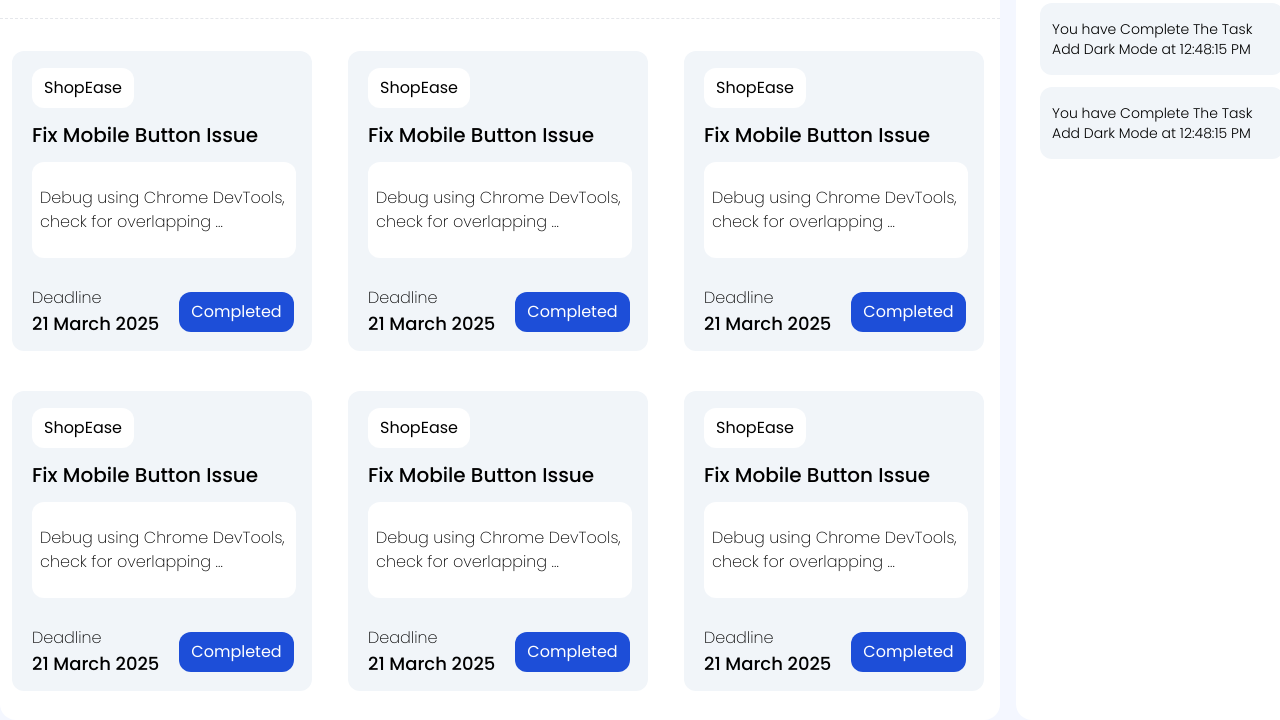
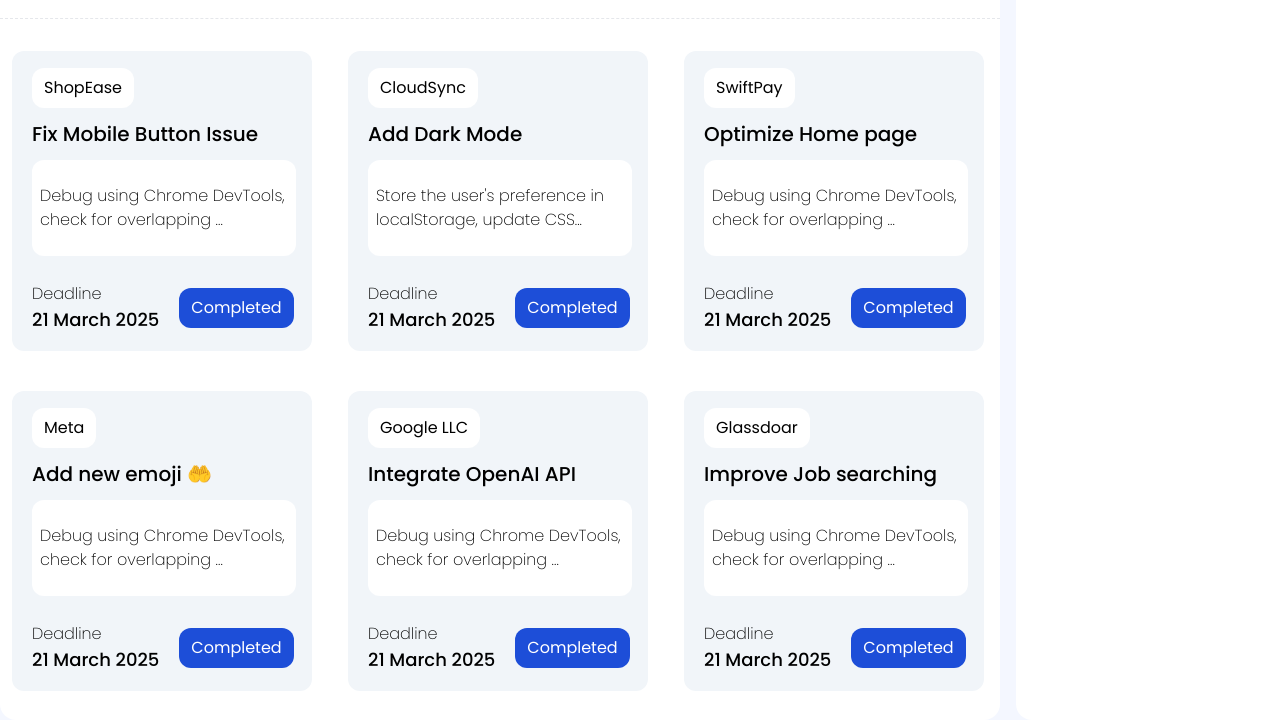
Before and after one commit to mdabdulaziz7322/Dev-Board-assignment, a plain HTML site: page index.html in a window 1280 px wide. Shown: the part 266-986 px from the top of the page. Drawn offline with nearby package versions, Linux system fonts and the light colour scheme.

Commit message:
java script code for buttons updated

```diff
--- a/index.html
+++ b/index.html
@@ -25,7 +25,7 @@
         <div class="flex justify-center items-center gap-10">
             <div class="flex justify-center items-center gap-2 bg-slate-100 py-4 px-7 rounded-full">
                 <img src="assets/checkbox.png" alt="">
-                <h1 class="font-bold text-3xl">23</h1>
+                <h1 class="font-bold text-3xl"><span id="finished-tasks">23</span></h1>
             </div>
             <div class="bg-slate-100 py-3 px-3 rounded-full">
                 <img src="assets/theme-btn.png" alt="">
@@ -40,7 +40,7 @@
                         <img src="assets/checkbox.png" alt="">
                         <div>
                             <p>Task Assigned</p>
-                            <h1 class="font-bold text-3xl">06</h1>
+                            <h1 class="font-bold text-3xl"> <span id="remaining-tasks">6</span></h1>
                         </div>
                     </div>
                     <div class="flex items-center bg-gradient py-3 px-2 mt-6 ml-3 rounded-xl">
@@ -61,86 +61,85 @@
                 <div id="" class=" grid grid-cols-3 gap-5 mx-auto ml-3 mr-0 mt-3">
                     <div id="card-1" class="bg-slate-100 card mt-5 rounded-xl ">
                         <h3 class="py-2 px-3 rounded-xl bg-white text-base ml-5 mt-3">ShopEase</h3>
-                        <h1 class="ml-5 font-medium text-xl">Fix Mobile Button Issue </h1>
+                        <h1 class="text ml-5 font-medium text-xl">Fix Mobile Button Issue </h1>
                         <P class="ml-5 rounded-xl bg-white mr-4 px-2 py-6 font-extralight">Debug using Chrome DevTools,
                             check for overlapping ...</P>
                         <hr>
                         <div class="flex items-center justify-evenly">
-                            <div class="ml-5 mb-2">
+                            <div class="ml-5 mb-3">
                                 <p class="font-extralight">Deadline</p>
                                 <h4 class="text-lg font-medium">21 March 2025</h4>
                             </div>
-                            <button class="ml-5 text-white bg-blue-700 rounded-xl py-2 px-3 mb-2">Completed</button>
+                            <button class="complete-btn ml-5 text-white bg-blue-700 rounded-xl py-2 px-3 mb-3">Completed</button>
                         </div>
                     </div>
                     <div id="card-2" class="bg-slate-100 card mt-5 rounded-xl">
-                        <h3 class="py-2 px-3 rounded-xl bg-white text-base ml-5 mt-3">ShopEase</h3>
-                        <h1 class="ml-5 font-medium text-xl">Fix Mobile Button Issue </h1>
+                        <h3 class="py-2 px-3 rounded-xl bg-white text-base ml-5 mt-3">CloudSync</h3>
+                        <h1 class="text ml-5 font-medium text-xl">Add Dark Mode </h1>
+                        <P class="ml-5 rounded-xl bg-white mr-4 px-2 py-6 font-extralight">Store the user's preference in localStorage, update CSS...</P>
+                        <hr>
+                        <div class="flex items-center justify-evenly">
+                            <div class="ml-5 mb-3">
+                                <p class="font-extralight">Deadline</p>
+                                <h4 class="text-lg font-medium">21 March 2025</h4>
+                            </div>
+                            <button class="complete-btn ml-5 text-white bg-blue-700 rounded-xl py-2 px-3 mb-3">Completed</button>
+                        </div>
+                    </div>
+                    <div id="card-3" class="bg-slate-100 card mt-5 rounded-xl">
+                        <h3 class="py-2 px-3 rounded-xl bg-white text-base ml-5 mt-3">SwiftPay</h3>
+                        <h1 class="text ml-5 font-medium text-xl">Optimize  Home page </h1>
+                        <P class="ml-5 rounded-xl bg-white mr-4 px-2 py-6 font-extralight"> Debug using Chrome DevTools,
+                            check for overlapping ... </P>
+                        <hr>
+                        <div class="flex items-center justify-evenly">
+                            <div class="ml-5 mb-3">
+                                <p class="font-extralight">Deadline</p>
+                                <h4 class="text-lg font-medium">21 March 2025</h4>
+                            </div>
+                            <button class="complete-btn ml-5 text-white bg-blue-700 rounded-xl py-2 px-3 mb-3">Completed</button>
+                        </div>
+                    </div>
+                    <div id="card-4" class="bg-slate-100 card mt-5 rounded-xl">
+                        <h3 class="py-2 px-3 rounded-xl bg-white text-base ml-5 mt-3">Meta</h3>
+                        <h1 class="text ml-5 font-medium text-xl">Add new emoji 🤲 </h1>
                         <P class="ml-5 rounded-xl bg-white mr-4 px-2 py-6 font-extralight">Debug using Chrome DevTools,
                             check for overlapping ...</P>
                         <hr>
                         <div class="flex items-center justify-evenly">
-                            <div class="ml-5 mb-2">
+                            <div class="ml-5 mb-3">
                                 <p class="font-extralight">Deadline</p>
                                 <h4 class="text-lg font-medium">21 March 2025</h4>
                             </div>
-                            <button class="ml-5 text-white bg-blue-700 rounded-xl py-2 px-3 mb-2">Completed</button>
+                            <button id="btn-4" class="complete-btn ml-5 text-white bg-blue-700 rounded-xl py-2 px-3 mb-3">Completed</button>
                         </div>
                     </div>
-                    <div id="card-3" class="bg-slate-100 card mt-5 rounded-xl">
-                        <h3 class="py-2 px-3 rounded-xl bg-white text-base ml-5 mt-3">ShopEase</h3>
-                        <h1 class="ml-5 font-medium text-xl">Fix Mobile Button Issue </h1>
+                    <div id="card-5" class="bg-slate-100 card mt-5 rounded-xl">
+                        <h3 class="py-2 px-3 rounded-xl bg-white text-base ml-5 mt-3">Google LLC</h3>
+                        <h1 class="text ml-5 font-medium text-xl">Integrate OpenAI API</h1>
                         <P class="ml-5 rounded-xl bg-white mr-4 px-2 py-6 font-extralight">Debug using Chrome DevTools,
                             check for overlapping ...</P>
                         <hr>
                         <div class="flex items-center justify-evenly">
-                            <div class="ml-5 mb-2">
+                            <div class="ml-5 mb-3">
                                 <p class="font-extralight">Deadline</p>
                                 <h4 class="text-lg font-medium">21 March 2025</h4>
                             </div>
-                            <button class="ml-5 text-white bg-blue-700 rounded-xl py-2 px-3 mb-2">Completed</button>
+                            <button class="complete-btn ml-5 text-white bg-blue-700 rounded-xl py-2 px-3 mb-3">Completed</button>
                         </div>
                     </div>
-                    <div id="card-4" class="bg-slate-100 card mt-5 rounded-xl">
-                        <h3 class="py-2 px-3 rounded-xl bg-white text-base ml-5 mt-3">ShopEase</h3>
-                        <h1 class="ml-5 font-medium text-xl">Fix Mobile Button Issue </h1>
+                    <div id="card-6" class="bg-slate-100 card mt-5 rounded-xl">
+                        <h3 class="py-2 px-3 rounded-xl bg-white text-base ml-5 mt-3">Glassdoar</h3>
+                        <h1 class="text ml-5 font-medium text-xl">Improve Job searching</h1>
                         <P class="ml-5 rounded-xl bg-white mr-4 px-2 py-6 font-extralight">Debug using Chrome DevTools,
                             check for overlapping ...</P>
                         <hr>
                         <div class="flex items-center justify-evenly">
-                            <div class="ml-5 mb-2">
+                            <div class="ml-5 mb-3">
                                 <p class="font-extralight">Deadline</p>
                                 <h4 class="text-lg font-medium">21 March 2025</h4>
                             </div>
-                            <button class="ml-5 text-white bg-blue-700 rounded-xl py-2 px-3 mb-2">Completed</button>
-                        </div>
-                    </div>
-                    <div id="card-5" class="bg-slate-100 card mt-5 rounded-xl">
-                        <h3 class="py-2 px-3 rounded-xl bg-white text-base ml-5 mt-3">ShopEase</h3>
-                        <h1 class="ml-5 font-medium text-xl">Fix Mobile Button Issue </h1>
-                        <P class="ml-5 rounded-xl bg-white mr-4 px-2 py-6 font-extralight">Debug using Chrome DevTools,
-                            check for overlapping ...</P>
-                        <hr>
-                        <div class="flex items-center justify-evenly">
-                            <div class="ml-5 mb-2">
-                                <p class="font-extralight">Deadline</p>
-                                <h4 class="text-lg font-medium">21 March 2025</h4>
-                            </div>
-                            <button class="ml-5 text-white bg-blue-700 rounded-xl py-2 px-3 mb-2">Completed</button>
-                        </div>
-                    </div>
-                    <div id="card-6" class="bg-slate-100 card mt-5 rounded-xl">
-                        <h3 class="py-2 px-3 rounded-xl bg-white text-base ml-5 mt-3">ShopEase</h3>
-                        <h1 class="ml-5 font-medium text-xl">Fix Mobile Button Issue </h1>
-                        <P class="ml-5 rounded-xl bg-white mr-4 px-2 py-6 font-extralight">Debug using Chrome DevTools,
-                            check for overlapping ...</P>
-                        <hr>
-                        <div class="flex items-center justify-evenly">
-                            <div class="ml-5 mb-2">
-                                <p class="font-extralight">Deadline</p>
-                                <h4 class="text-lg font-medium">21 March 2025</h4>
-                            </div>
-                            <button class="ml-5 text-white bg-blue-700 rounded-xl py-2 px-3 mb-2">Completed</button>
+                            <button id="btn-6" class="complete-btn ml-5 text-white bg-blue-700 rounded-xl py-2 px-3 mb-3">Completed</button>
                         </div>
                     </div>
                 </div>
@@ -156,14 +155,16 @@
             </div>
             <button class="ml-3 text-white bg-blue-700 rounded-xl py-2 px-4 mb-2">Clear History</button>
             <hr class="border-dashed border-slate-400">
-            <p class="bg-slate-100 ml-6 mr-4 rounded-xl text-sm font-light px-3 py-4">You have Complete The Task Add Dark Mode at 12:48:15 PM</p>
-            <p class="bg-slate-100 ml-6 mr-4 rounded-xl text-sm font-light px-3 py-4">You have Complete The Task Add Dark Mode at 12:48:15 PM</p>
+            <p>
+            </p>
+            <!-- <p class="bg-slate-100 ml-6 mr-4 rounded-xl text-sm font-light px-3 py-4">You have Complete The Task Add Dark Mode at 12:48:15 PM</p>
+            <p class="bg-slate-100 ml-6 mr-4 rounded-xl text-sm font-light px-3 py-4">You have Complete The Task Add Dark Mode at 12:48:15 PM</p> -->
 
 
         </section>
     </section>
 
-
+<script src="script.js/button.js"></script>
 </body>
 
 </html>
--- /dev/null
+++ b/script.js/button.js
@@ -0,0 +1,28 @@
+const buttons = document.getElementsByClassName('complete-btn');
+const remainingTask = document.getElementById('remaining-tasks').innerText;
+let convertedTask = parseInt(remainingTask);
+const taskFinished = document.getElementById('finished-tasks').innerText;
+let convertedFinishTasks = parseInt(taskFinished);
+let currentTime = new Date();
+let formattedTime = currentTime.toLocaleTimeString();
+
+for (const button of buttons) {
+    button.addEventListener('click', function () {
+        alert('Board Updated Successfully');
+        convertedTask = convertedTask - 1;
+        document.getElementById('remaining-tasks').innerText = convertedTask;
+        convertedFinishTasks = convertedFinishTasks + 1;
+        document.getElementById('finished-tasks').innerText = convertedFinishTasks;
+        this.disabled = true;
+        this.style.opacity = "0.5";
+        if (convertedTask == 0) {
+            alert('congrats!!! You have completed all the current task');
+        }
+
+
+
+
+
+    })
+
+}
```
